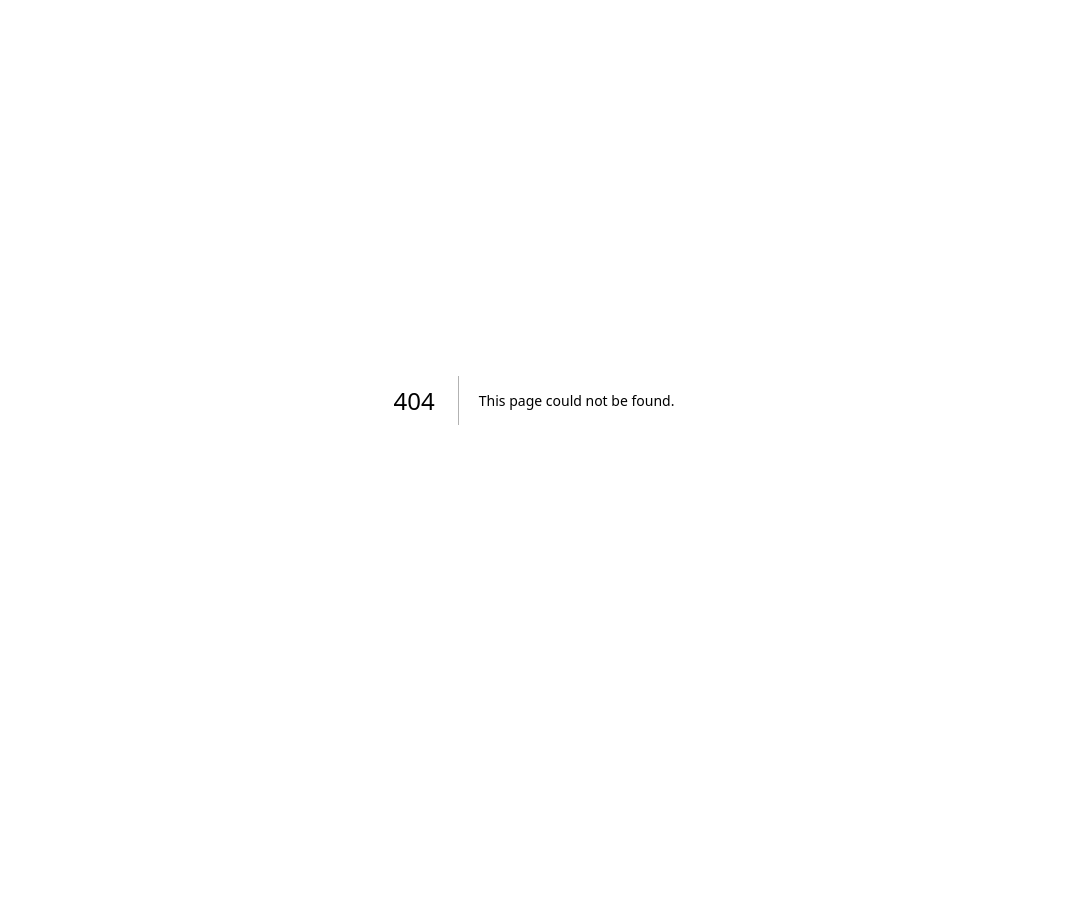
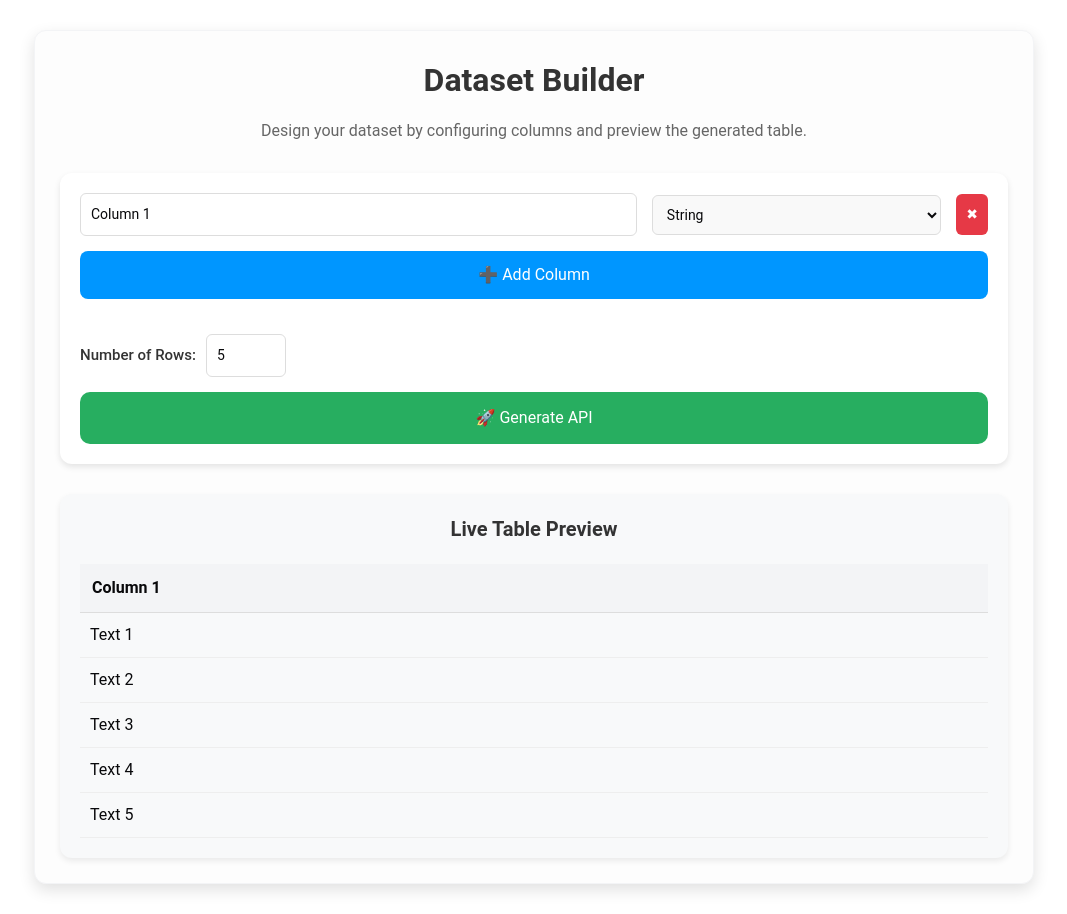
Before and after one commit to Drabblesaur/CMPE272_Project, a Next.js app in the folder FrontEnd/db2api/: page /api-generator in a window 1280 px wide. Before the commit this address had no page. Shown: the whole page, without its empty margins (106-1173 px from the left). Before the commit the page ends 800 px from the top, so only its background shows below. Built offline with nearby package versions, Linux system fonts and the light colour scheme.

Commit message:
API Generaoor added

```diff
--- /dev/null
+++ b/FrontEnd/db2api/src/app/api-generator/page.js
@@ -0,0 +1,304 @@
+"use client";
+
+import React, { useState } from "react";
+
+const dataTypes = ["String", "Number", "Date", "Location", "Boolean", "Array"];
+
+function DataSetBuilder() {
+  const [columns, setColumns] = useState([
+    { id: 1, title: "Column 1", type: "String" },
+  ]);
+  const [rowCount, setRowCount] = useState(5);
+
+  const generateSampleData = () => {
+    const sampleRows = [];
+    for (let i = 0; i < rowCount; i++) {
+      const row = {};
+      columns.forEach((col) => {
+        switch (col.type) {
+          case "String":
+            row[col.title] = `Text ${i + 1}`;
+            break;
+          case "Number":
+            row[col.title] = Math.floor(Math.random() * 100);
+            break;
+          case "Date":
+            row[col.title] = new Date().toISOString().split("T")[0];
+            break;
+          case "Location":
+            row[col.title] = `Lat: ${Math.random().toFixed(2)}, Long: ${Math.random().toFixed(2)}`;
+            break;
+          case "Boolean":
+            row[col.title] = Math.random() > 0.5 ? "True" : "False";
+            break;
+          case "Array":
+            row[col.title] = `[${Math.floor(Math.random() * 10)}, ${Math.floor(
+              Math.random() * 10
+            )}]`;
+            break;
+          default:
+            row[col.title] = "N/A";
+        }
+      });
+      sampleRows.push(row);
+    }
+    return sampleRows;
+  };
+
+  const handleAddColumn = () => {
+    setColumns((prev) => [
+      ...prev,
+      { id: prev.length + 1, title: `Column ${prev.length + 1}`, type: "String" },
+    ]);
+  };
+
+  const handleRemoveColumn = (id) => {
+    setColumns((prev) => prev.filter((col) => col.id !== id));
+  };
+
+  const handleColumnChange = (id, key, value) => {
+    setColumns((prev) =>
+      prev.map((col) => (col.id === id ? { ...col, [key]: value } : col))
+    );
+  };
+
+  const handleGenerateAPI = () => {
+    const apiPreview = {
+      columns,
+      rows: rowCount,
+      data: generateSampleData(),
+    };
+    console.log("Generated API:", apiPreview);
+    alert("API generated! Check console for details.");
+  };
+
+  const sampleData = generateSampleData();
+
+  return (
+    <div style={styles.container}>
+      <h1 style={styles.header}>Dataset Builder</h1>
+      <p style={styles.description}>
+        Design your dataset by configuring columns and preview the generated table.
+      </p>
+      <div style={styles.formContainer}>
+        {columns.map((col) => (
+          <div key={col.id} style={styles.columnRow}>
+            <input
+              type="text"
+              value={col.title}
+              onChange={(e) =>
+                handleColumnChange(col.id, "title", e.target.value)
+              }
+              placeholder="Column Name"
+              style={styles.input}
+            />
+            <select
+              value={col.type}
+              onChange={(e) =>
+                handleColumnChange(col.id, "type", e.target.value)
+              }
+              style={styles.select}
+            >
+              {dataTypes.map((type) => (
+                <option key={type} value={type}>
+                  {type}
+                </option>
+              ))}
+            </select>
+            <button
+              onClick={() => handleRemoveColumn(col.id)}
+              style={styles.removeButton}
+            >
+              ✖
+            </button>
+          </div>
+        ))}
+        <button onClick={handleAddColumn} style={styles.addButton}>
+          ➕ Add Column
+        </button>
+        <div style={styles.rowControl}>
+          <label style={styles.label}>Number of Rows:</label>
+          <input
+            type="number"
+            value={rowCount}
+            onChange={(e) => setRowCount(e.target.value)}
+            style={styles.numberInput}
+            min="1"
+          />
+        </div>
+        <button onClick={handleGenerateAPI} style={styles.generateButton}>
+          🚀 Generate API
+        </button>
+      </div>
+      <div style={styles.tableContainer}>
+        <h2 style={styles.tableHeader}>Live Table Preview</h2>
+        <div style={styles.tableWrapper}>
+          <table style={styles.table}>
+            <thead>
+              <tr>
+                {columns.map((col) => (
+                  <th key={col.id} style={styles.tableHeaderCell}>
+                    {col.title}
+                  </th>
+                ))}
+              </tr>
+            </thead>
+            <tbody>
+              {sampleData.map((row, rowIndex) => (
+                <tr key={rowIndex} style={styles.rowHover}>
+                  {columns.map((col) => (
+                    <td key={col.id} style={styles.tableCell}>
+                      {row[col.title]}
+                    </td>
+                  ))}
+                </tr>
+              ))}
+            </tbody>
+          </table>
+        </div>
+      </div>
+    </div>
+  );
+}
+
+const styles = {
+  container: {
+    fontFamily: "'Roboto', sans-serif",
+    maxWidth: "1000px",
+    margin: "30px auto",
+    padding: "25px",
+    backgroundColor: "#fdfdfd",
+    borderRadius: "12px",
+    boxShadow: "0 6px 16px rgba(0, 0, 0, 0.12)",
+    border: "1px solid #f3f4f6",
+  },
+  header: {
+    textAlign: "center",
+    fontSize: "32px",
+    fontWeight: "700",
+    color: "#333",
+    marginBottom: "15px",
+  },
+  description: {
+    textAlign: "center",
+    fontSize: "16px",
+    color: "#666",
+    marginBottom: "30px",
+  },
+  formContainer: {
+    display: "flex",
+    flexDirection: "column",
+    gap: "15px",
+    backgroundColor: "#fff",
+    padding: "20px",
+    borderRadius: "12px",
+    boxShadow: "0 3px 6px rgba(0, 0, 0, 0.1)",
+  },
+  columnRow: {
+    display: "flex",
+    alignItems: "center",
+    gap: "15px",
+  },
+  input: {
+    flex: "2",
+    padding: "10px",
+    borderRadius: "6px",
+    border: "1px solid #ddd",
+    fontSize: "14px",
+  },
+  select: {
+    flex: "1",
+    padding: "10px",
+    borderRadius: "6px",
+    border: "1px solid #ddd",
+    fontSize: "14px",
+    backgroundColor: "#f9f9f9",
+  },
+  removeButton: {
+    padding: "10px",
+    backgroundColor: "#e63946",
+    color: "#fff",
+    border: "none",
+    borderRadius: "6px",
+    cursor: "pointer",
+    fontSize: "14px",
+    transition: "background-color 0.3s",
+  },
+  addButton: {
+    padding: "12px",
+    backgroundColor: "#0096FF",
+    color: "#fff",
+    border: "none",
+    borderRadius: "8px",
+    cursor: "pointer",
+    fontSize: "16px",
+    transition: "transform 0.2s",
+  },
+  rowControl: {
+    display: "flex",
+    alignItems: "center",
+    gap: "10px",
+    marginTop: "20px",
+  },
+  label: {
+    fontSize: "15px",
+    fontWeight: "500",
+    color: "#333",
+  },
+  numberInput: {
+    width: "80px",
+    padding: "10px",
+    borderRadius: "6px",
+    border: "1px solid #ddd",
+    fontSize: "14px",
+  },
+  generateButton: {
+    padding: "14px",
+    backgroundColor: "#27ae60",
+    color: "#fff",
+    border: "none",
+    borderRadius: "10px",
+    cursor: "pointer",
+    fontSize: "16px",
+    transition: "background-color 0.3s, transform 0.2s",
+  },
+  tableContainer: {
+    marginTop: "30px",
+    padding: "20px",
+    backgroundColor: "#f8f9fa",
+    borderRadius: "12px",
+    boxShadow: "0 3px 6px rgba(0, 0, 0, 0.08)",
+  },
+  tableHeader: {
+    textAlign: "center",
+    fontSize: "20px",
+    fontWeight: "600",
+    color: "#333",
+    marginBottom: "10px",
+  },
+  tableWrapper: {
+    overflowX: "auto",
+  },
+  table: {
+    width: "100%",
+    borderCollapse: "collapse",
+    marginTop: "10px",
+  },
+  tableHeaderCell: {
+    padding: "12px",
+    textAlign: "left",
+    fontWeight: "600",
+    backgroundColor: "#f3f4f6",
+    borderBottom: "1px solid #ddd",
+  },
+  tableCell: {
+    padding: "10px",
+    borderBottom: "1px solid #eee",
+  },
+  rowHover: {
+    transition: "background-color 0.2s",
+    cursor: "pointer",
+  },
+};
+
+export default DataSetBuilder;
```
